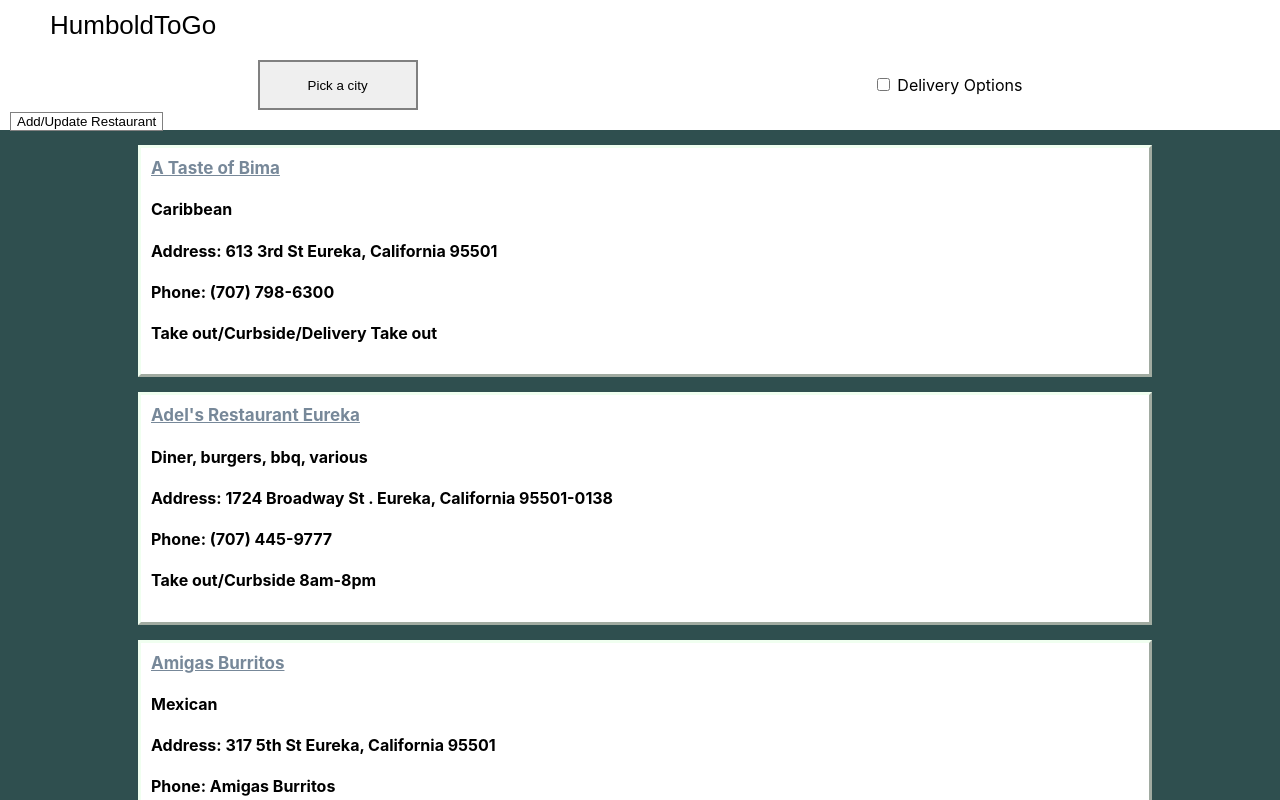
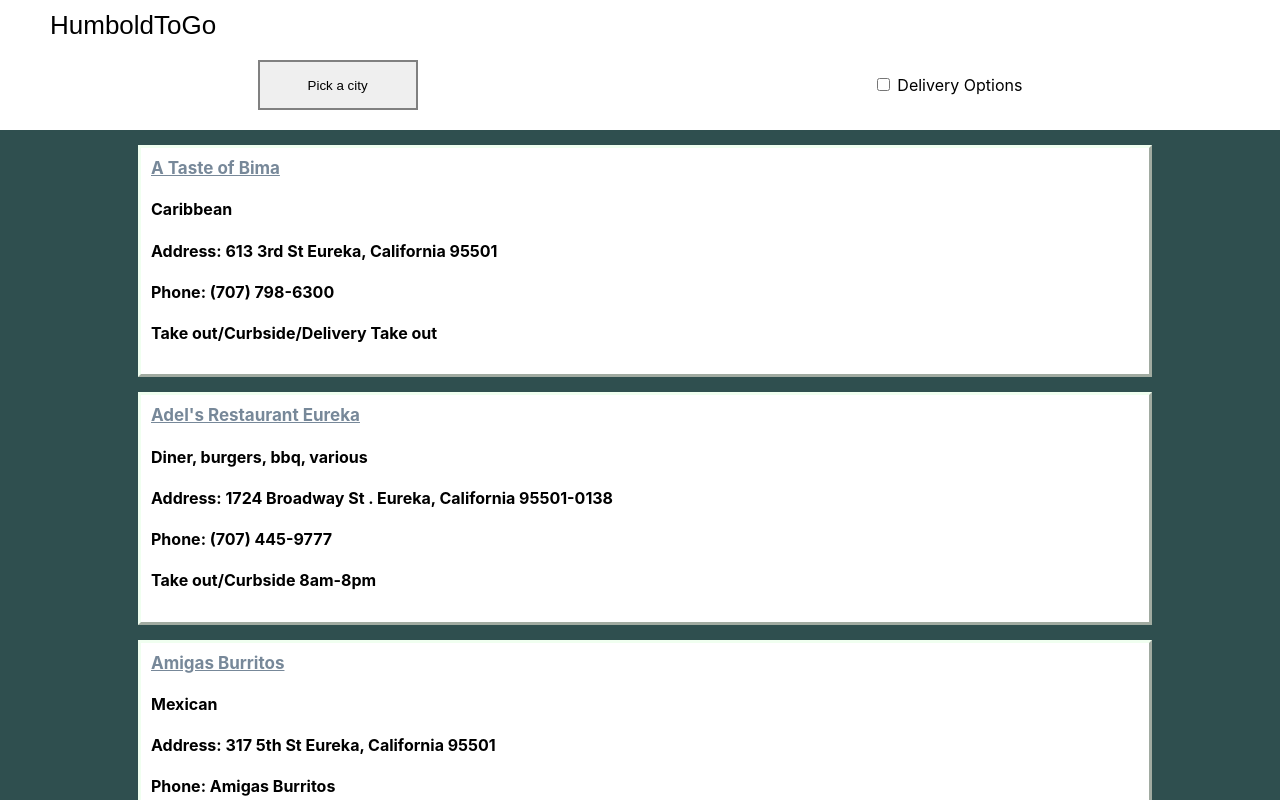
Before and after one commit to htogo-project/htogoproject, a React (Create React App) app: page / in a window 1280 px wide. Shown: the top 800 px of the page. Built offline with nearby package versions, Linux system fonts and the light colour scheme.

Commit message:
email test

```diff
--- a/src/App.js
+++ b/src/App.js
@@ -25,9 +25,9 @@ function App() {
           <div>
             <Search setValue={setCode} value={code} del={delivery} setDel={setDelivery} />
           </div>
-          <div className={styles.add}>
+          {/* <div className={styles.add}>
             <Add adc={add} setAdc={setAdd} />
-          </div>
+          </div> */}
           <div>
             <List value={code} del={delivery} />
           </div>
```
